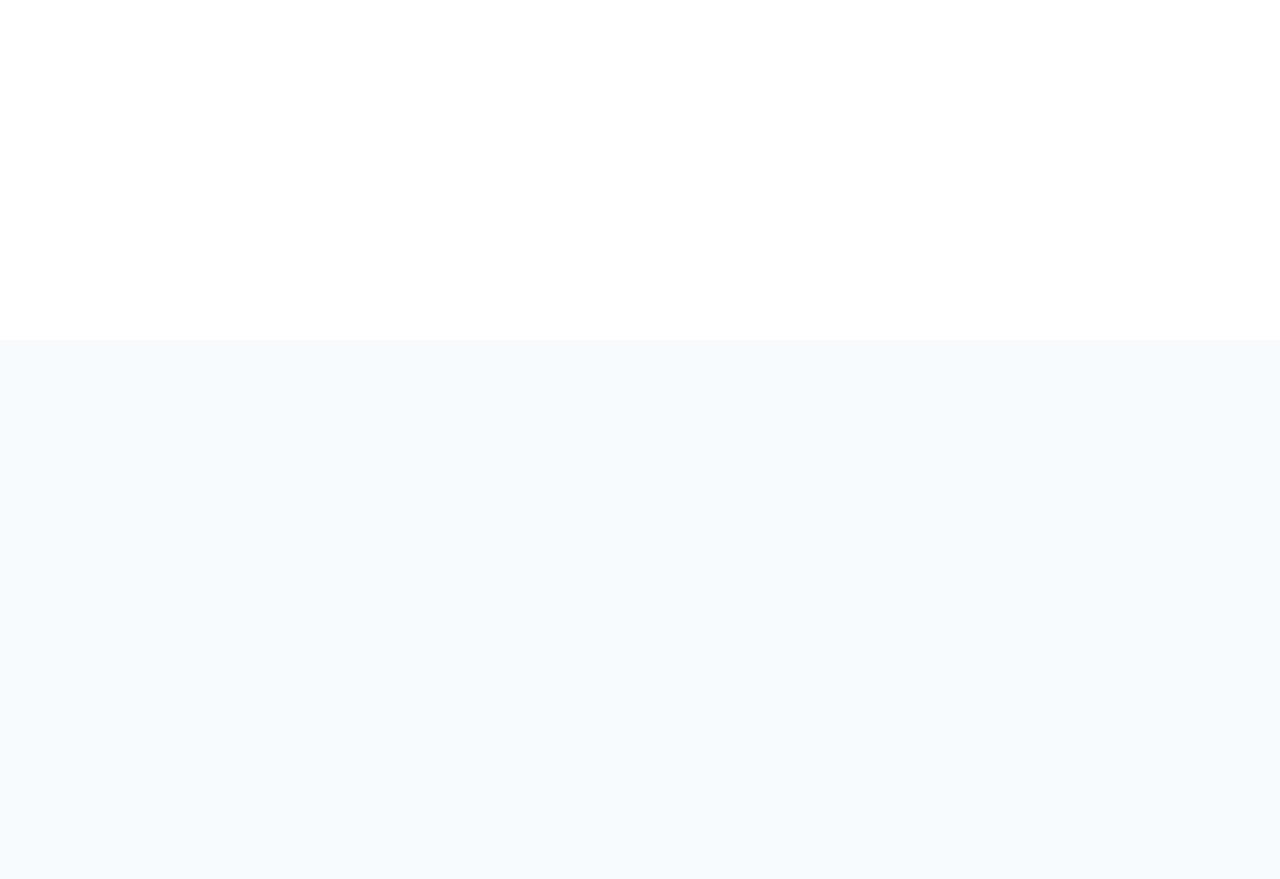
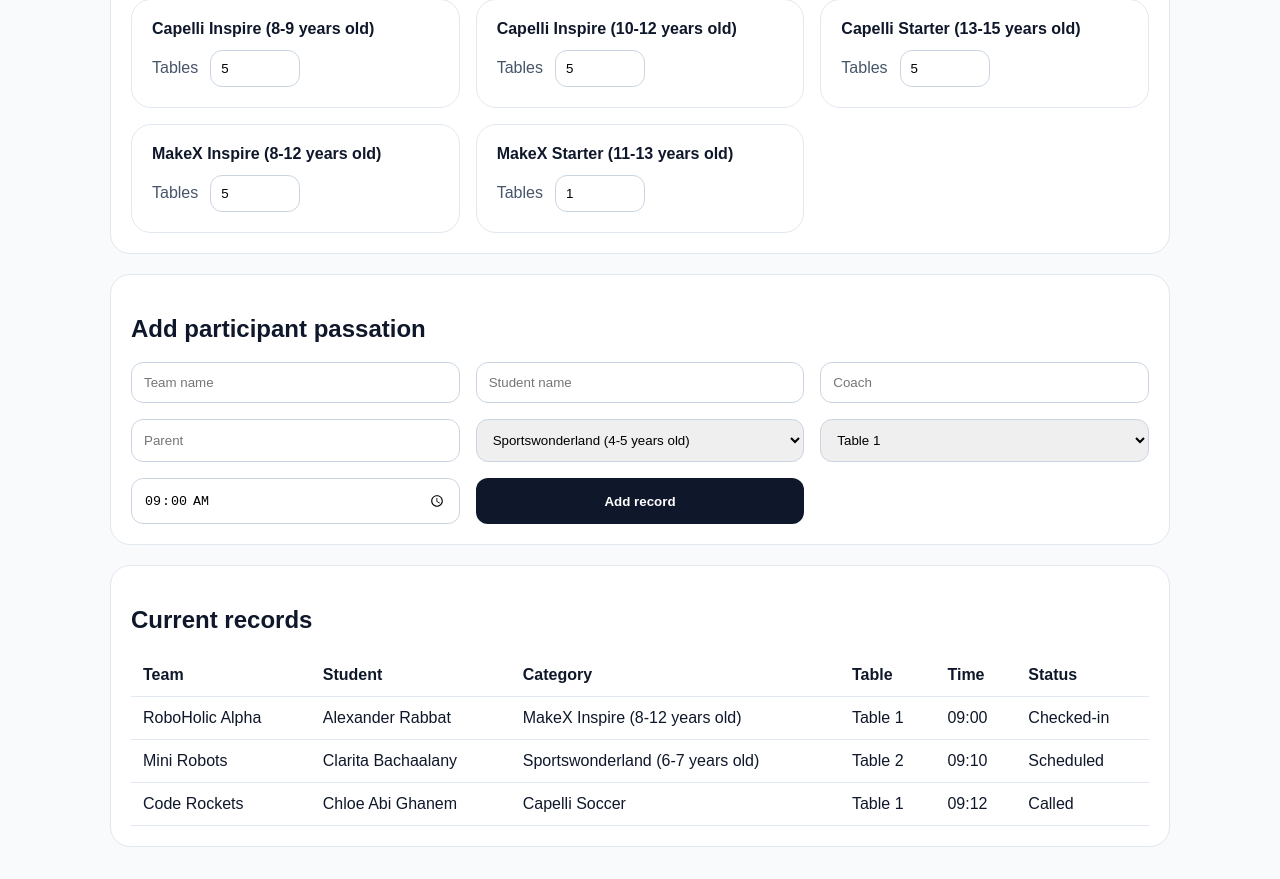
Before and after one commit to ebechalani/makexlebanon26, a Next.js app in the folder makex-app/: page /admin in a window 1280 px wide. Before the commit this address had no page. Shown: the part 460-1339 px from the top of the page. Before the commit the page ends 800 px from the top, so only its background shows below. Built offline with nearby package versions, Linux system fonts and the light colour scheme.

Commit message:
Add admin page scaffold

```diff
--- /dev/null
+++ b/makex-app/app/admin/page.tsx
@@ -0,0 +1,239 @@
+"use client";
+
+import { useMemo, useState } from "react";
+import { buildTables, competitionCategories, getTablesForCategory, type CompetitionCategory } from "../../lib/competition";
+
+type PassationRecord = {
+  id: string;
+  teamName: string;
+  studentNames: string[];
+  coach: string;
+  parent: string;
+  categoryId: string;
+  tableId: string;
+  scheduledTime: string;
+  status: "Scheduled" | "Checked-in" | "On Deck" | "Called" | "In Progress" | "Completed" | "Delayed" | "Absent";
+};
+
+const initialRecords: PassationRecord[] = [
+  {
+    id: "P1",
+    teamName: "RoboHolic Alpha",
+    studentNames: ["Alexander Rabbat"],
+    coach: "Eddy Bachaalany",
+    parent: "Mrs. Rabbat",
+    categoryId: "CAT7",
+    tableId: "CAT7-T1",
+    scheduledTime: "09:00",
+    status: "Checked-in",
+  },
+  {
+    id: "P2",
+    teamName: "Mini Robots",
+    studentNames: ["Clarita Bachaalany"],
+    coach: "Eddy Bachaalany",
+    parent: "Mrs. Bachaalany",
+    categoryId: "CAT2",
+    tableId: "CAT2-T2",
+    scheduledTime: "09:10",
+    status: "Scheduled",
+  },
+  {
+    id: "P3",
+    teamName: "Code Rockets",
+    studentNames: ["Chloe Abi Ghanem"],
+    coach: "Coach Rita",
+    parent: "Mrs. Abi Ghanem",
+    categoryId: "CAT3",
+    tableId: "CAT3-T1",
+    scheduledTime: "09:12",
+    status: "Called",
+  },
+];
+
+export default function AdminPage() {
+  const [categories, setCategories] = useState<CompetitionCategory[]>(competitionCategories);
+  const [records, setRecords] = useState<PassationRecord[]>(initialRecords);
+  const [form, setForm] = useState({
+    teamName: "",
+    studentName: "",
+    coach: "",
+    parent: "",
+    categoryId: categories[0]?.id || "CAT1",
+    tableId: getTablesForCategory(categories[0]?.id || "CAT1", categories)[0]?.id || "",
+    scheduledTime: "09:00",
+  });
+
+  const tables = useMemo(() => buildTables(categories), [categories]);
+  const availableTables = useMemo(() => getTablesForCategory(form.categoryId, categories), [form.categoryId, categories]);
+
+  function updateCategoryTableCount(categoryId: string, tableCount: number) {
+    const safeCount = Math.max(1, tableCount || 1);
+    setCategories((current) => current.map((category) => category.id === categoryId ? { ...category, tableCount: safeCount } : category));
+    setForm((current) => {
+      if (current.categoryId !== categoryId) return current;
+      const nextTables = getTablesForCategory(categoryId, categories.map((category) => category.id === categoryId ? { ...category, tableCount: safeCount } : category));
+      return {
+        ...current,
+        tableId: nextTables[0]?.id || "",
+      };
+    });
+  }
+
+  function submitRecord() {
+    if (!form.teamName || !form.studentName || !form.coach || !form.parent || !form.tableId) return;
+
+    const newRecord: PassationRecord = {
+      id: `P${Date.now()}`,
+      teamName: form.teamName,
+      studentNames: [form.studentName],
+      coach: form.coach,
+      parent: form.parent,
+      categoryId: form.categoryId,
+      tableId: form.tableId,
+      scheduledTime: form.scheduledTime,
+      status: "Scheduled",
+    };
+
+    setRecords((current) => [newRecord, ...current]);
+    const resetTables = getTablesForCategory(form.categoryId, categories);
+    setForm((current) => ({
+      ...current,
+      teamName: "",
+      studentName: "",
+      coach: "",
+      parent: "",
+      tableId: resetTables[0]?.id || current.tableId,
+    }));
+  }
+
+  return (
+    <main className="page">
+      <div className="container grid" style={{ gap: 20 }}>
+        <section className="hero">
+          <span className="badge">Admin</span>
+          <h1 style={{ marginTop: 16, marginBottom: 12 }}>Competition Records</h1>
+          <p className="muted" style={{ fontSize: 18, lineHeight: 1.6 }}>
+            Admin chooses the category first, then only the tables of that category appear. Table counts can be modified later.
+          </p>
+        </section>
+
+        <section className="card">
+          <h2>Configurable category table counts</h2>
+          <div className="grid grid-2" style={{ marginTop: 16 }}>
+            {categories.map((category) => (
+              <div key={category.id} className="card">
+                <strong>{category.fullName}</strong>
+                <div style={{ display: "flex", gap: 12, alignItems: "center", marginTop: 12 }}>
+                  <label className="muted">Tables</label>
+                  <input
+                    type="number"
+                    min={1}
+                    value={category.tableCount}
+                    onChange={(e) => updateCategoryTableCount(category.id, Number(e.target.value))}
+                    style={{ padding: 10, borderRadius: 12, border: "1px solid #cbd5e1", width: 90 }}
+                  />
+                </div>
+              </div>
+            ))}
+          </div>
+        </section>
+
+        <section className="card">
+          <h2>Add participant passation</h2>
+          <div className="grid grid-2" style={{ marginTop: 16 }}>
+            <input value={form.teamName} onChange={(e) => setForm((current) => ({ ...current, teamName: e.target.value }))} placeholder="Team name" style={inputStyle} />
+            <input value={form.studentName} onChange={(e) => setForm((current) => ({ ...current, studentName: e.target.value }))} placeholder="Student name" style={inputStyle} />
+            <input value={form.coach} onChange={(e) => setForm((current) => ({ ...current, coach: e.target.value }))} placeholder="Coach" style={inputStyle} />
+            <input value={form.parent} onChange={(e) => setForm((current) => ({ ...current, parent: e.target.value }))} placeholder="Parent" style={inputStyle} />
+            <select
+              value={form.categoryId}
+              onChange={(e) => {
+                const nextCategoryId = e.target.value;
+                const nextTables = getTablesForCategory(nextCategoryId, categories);
+                setForm((current) => ({
+                  ...current,
+                  categoryId: nextCategoryId,
+                  tableId: nextTables[0]?.id || "",
+                }));
+              }}
+              style={inputStyle}
+            >
+              {categories.map((category) => (
+                <option key={category.id} value={category.id}>{category.fullName}</option>
+              ))}
+            </select>
+            <select value={form.tableId} onChange={(e) => setForm((current) => ({ ...current, tableId: e.target.value }))} style={inputStyle}>
+              {availableTables.map((table) => (
+                <option key={table.id} value={table.id}>{table.shortLabel}</option>
+              ))}
+            </select>
+            <input type="time" value={form.scheduledTime} onChange={(e) => setForm((current) => ({ ...current, scheduledTime: e.target.value }))} style={inputStyle} />
+            <button onClick={submitRecord} style={buttonStyle}>Add record</button>
+          </div>
+        </section>
+
+        <section className="card">
+          <h2>Current records</h2>
+          <div style={{ overflowX: "auto", marginTop: 16 }}>
+            <table style={{ width: "100%", borderCollapse: "collapse" }}>
+              <thead>
+                <tr>
+                  <th style={thStyle}>Team</th>
+                  <th style={thStyle}>Student</th>
+                  <th style={thStyle}>Category</th>
+                  <th style={thStyle}>Table</th>
+                  <th style={thStyle}>Time</th>
+                  <th style={thStyle}>Status</th>
+                </tr>
+              </thead>
+              <tbody>
+                {records.map((record) => {
+                  const table = tables.find((item) => item.id === record.tableId);
+                  const category = categories.find((item) => item.id === record.categoryId);
+                  return (
+                    <tr key={record.id}>
+                      <td style={tdStyle}>{record.teamName}</td>
+                      <td style={tdStyle}>{record.studentNames.join(", ")}</td>
+                      <td style={tdStyle}>{category?.fullName || record.categoryId}</td>
+                      <td style={tdStyle}>{table?.shortLabel || record.tableId}</td>
+                      <td style={tdStyle}>{record.scheduledTime}</td>
+                      <td style={tdStyle}>{record.status}</td>
+                    </tr>
+                  );
+                })}
+              </tbody>
+            </table>
+          </div>
+        </section>
+      </div>
+    </main>
+  );
+}
+
+const inputStyle: React.CSSProperties = {
+  padding: 12,
+  borderRadius: 12,
+  border: "1px solid #cbd5e1",
+  width: "100%",
+};
+
+const buttonStyle: React.CSSProperties = {
+  padding: 12,
+  borderRadius: 12,
+  border: "none",
+  background: "#0f172a",
+  color: "white",
+  fontWeight: 700,
+};
+
+const thStyle: React.CSSProperties = {
+  textAlign: "left",
+  padding: 12,
+  borderBottom: "1px solid #e2e8f0",
+};
+
+const tdStyle: React.CSSProperties = {
+  padding: 12,
+  borderBottom: "1px solid #e2e8f0",
+};
```
